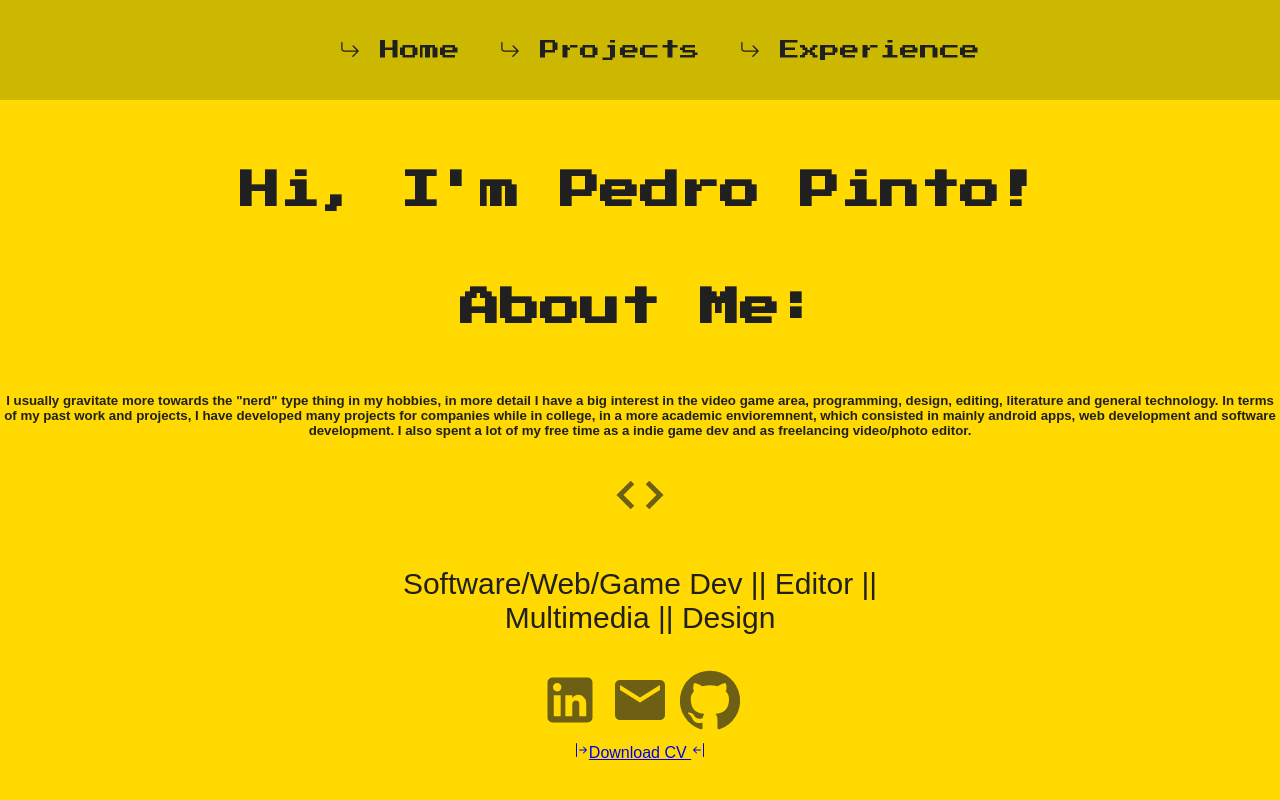
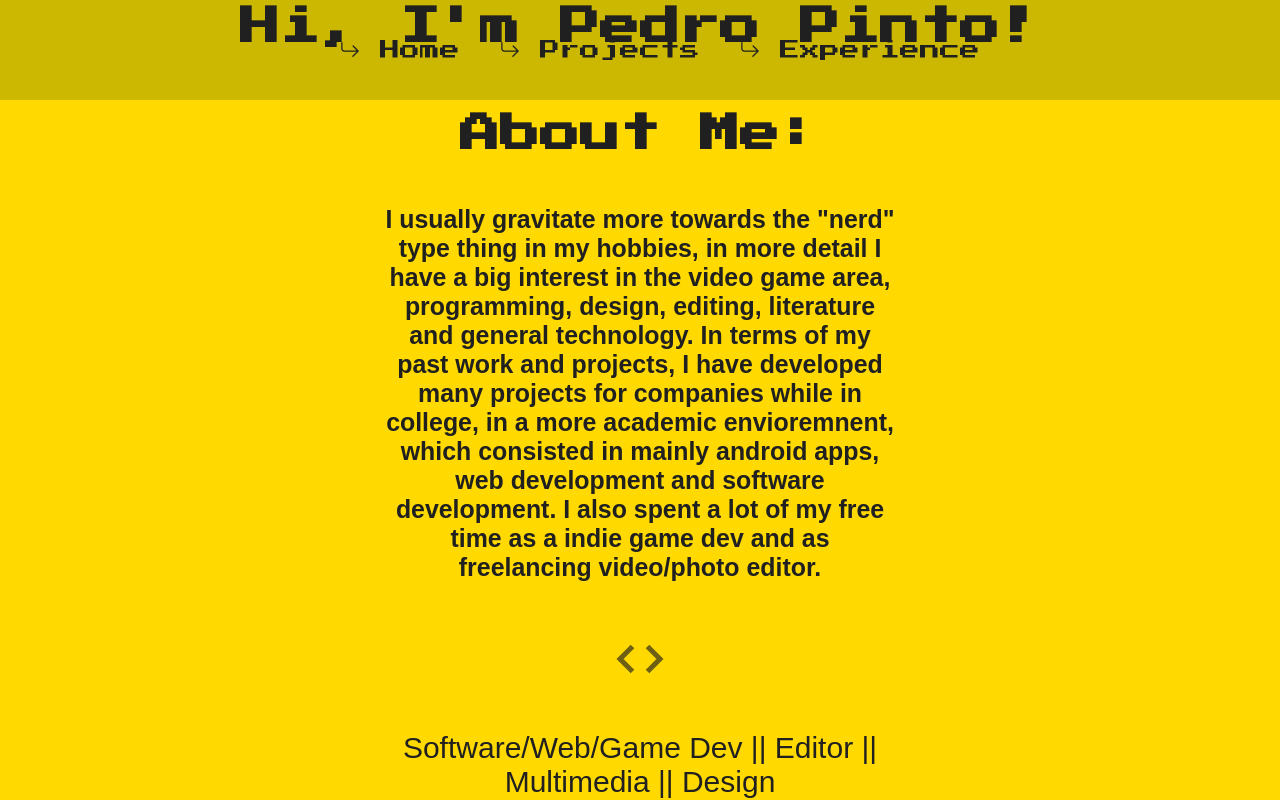
Before and after one commit to HidekiTheDm/hidekithedm.github.io, a React (Create React App) app: page / in a window 1280 px wide. Shown: the top 800 px of the page. Built offline with nearby package versions, Linux system fonts and the light colour scheme.

Commit message:
Update Home.js

```diff
--- a/src/pages/Home.js
+++ b/src/pages/Home.js
@@ -19,12 +19,12 @@ function Home() {
     <div className="home">
       <div className="about">
         <h2> Hi, I'm Pedro Pinto!</h2>
+        <div className="prompt">
         <h2> About Me:</h2>
         <h5>
           I usually gravitate more towards the "nerd" type thing in my hobbies, in more detail I have a big interest in the video game area, programming, design, editing, literature and general technology.
           In terms of my past work and projects, I have developed many projects for companies while in college, in a more academic envioremnent, which consisted in mainly android apps, web development and software development.
           I also spent a lot of my free time as a indie game dev and as freelancing video/photo editor.</h5>
-        <div className="prompt">
         <BiCode/><p>Software/Web/Game Dev || Editor || Multimedia || Design </p>
           <a href="https://www.linkedin.com/in/pedro-pinto-ipv/" target="_blank"><LinkedInIcon /></a>
           <a href="mailto:pedroalmeida.cch@gmail.com" target="_blank"><EmailIcon /></a>
```
